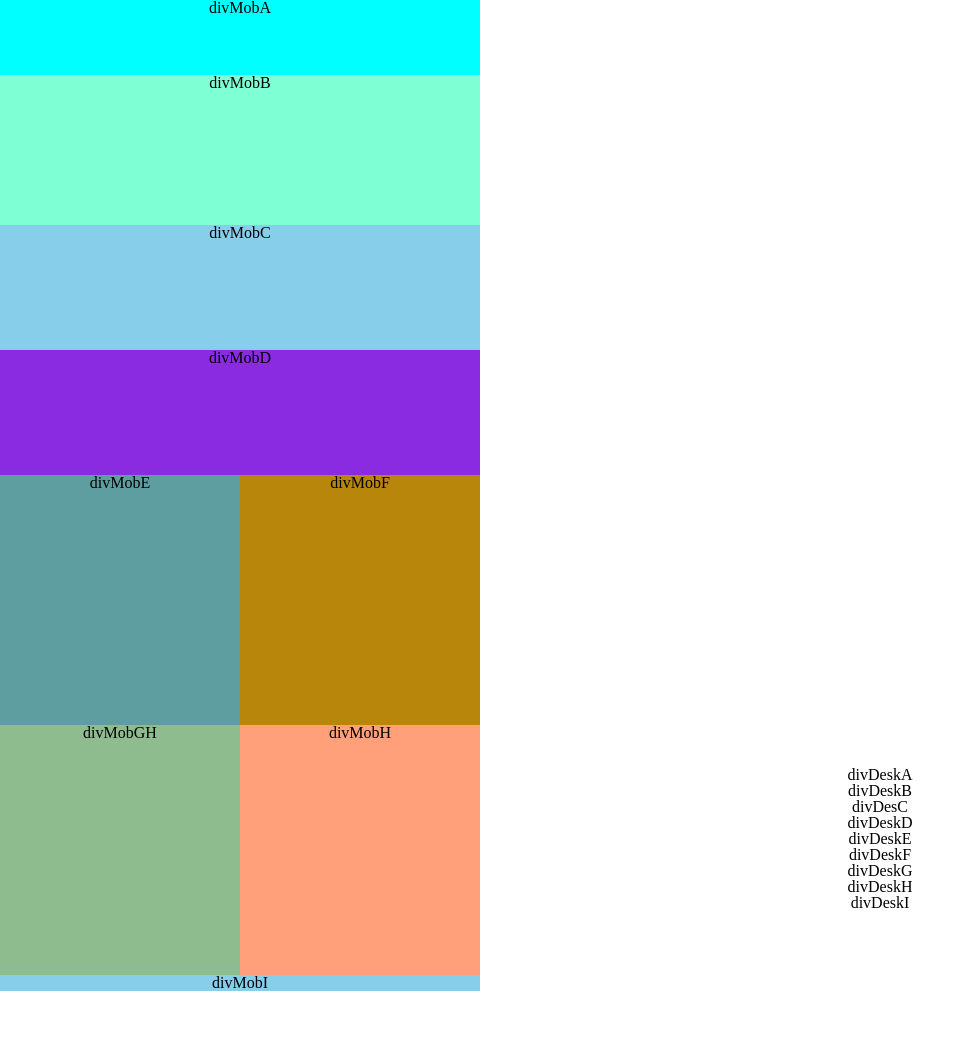
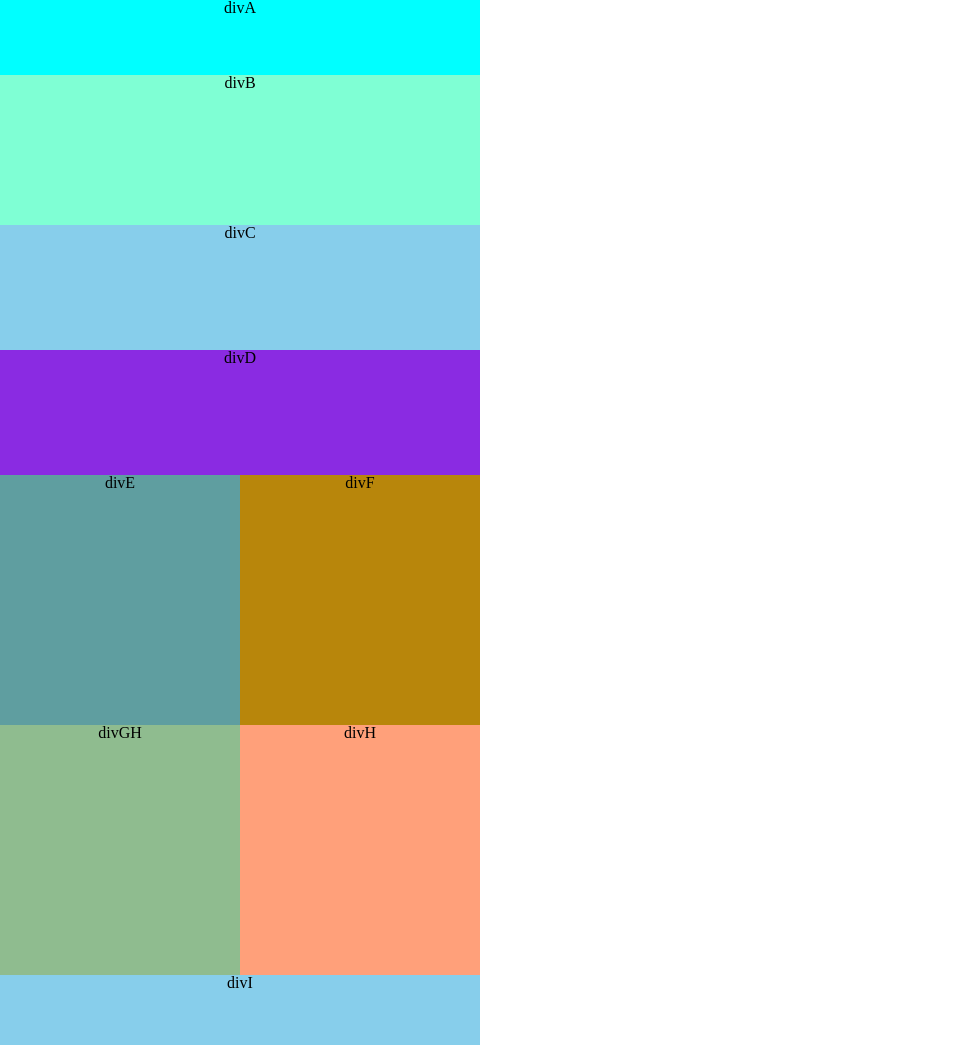
Before and after one commit to ilealm/lab-01, a plain HTML site: page index.html in a window 1280 px wide. Shown: the whole page, without its empty margins (0-975 px from the left). Before the commit the page ends 991 px from the top, so only its background shows below. Drawn offline with Linux system fonts and the light colour scheme.

Commit message:
Changes on index and layout

```diff
--- a/index.html
+++ b/index.html
@@ -9,35 +9,20 @@
 <body>
 <section id="mobileSeccion">
   <!-- Mobile structure -->
-  <div id="divMobA"> divMobA</div>
-  <div id="divMobB">divMobB </div>
-  <div id="divMobC"> divMobC</div>
-  <div id="divMobD"> divMobD</div>
-  <div id="divMobEF">
-    <div id="divMobE"> divMobE</div>
-    <div id="divMobF">divMobF </div>
+  <div id="divA"> divA</div>
+  <div id="divB">divB </div>
+  <div id="divC"> divC</div>
+  <div id="divD"> divD</div>
+  <div id="divEF">
+    <div id="divE"> divE</div>
+    <div id="divF">divF </div>
   </div>
-  <div id="divMobGH">
-    <div id="divMobG"> divMobGH</div>
-    <div id="divMobH"> divMobH</div>
+  <div id="divGH">
+    <div id="divG"> divGH</div>
+    <div id="divH"> divH</div>
   </div>
-  <div id="divMobI">divMobI </div>
+  <div id="divI"> divI </div>
 </section>
-<!-- Desktop structure -->
-<section>
-  <div id="divDeskA">divDeskA</div>
-  <div id="divDeskB">divDeskB</div>
-  <div id="divDeskCD">
-    <div id="divDesC"> divDesC </div>
-    <div id="divDeskD"> divDeskD</div>
-  </div>
-  <div id="divDeskEFGH">
-    <div id="divDeskE">divDeskE</div>
-    <div id="divDeskF"> divDeskF </div>
-    <div id="divDeskG"> divDeskG </div>
-    <div id="divDeskH"> divDeskH</div>
-  </div>
-  <div id="divDeskI"> divDeskI </div>
-</section>
+
 </body>
 </html>
--- a/style/base.css
+++ b/style/base.css
@@ -10,7 +10,6 @@ html, body, form {
   padding: 0;
   width: 100%;
   text-align: center;
-  vertical-align: middle;
   /* line-height: 45%;  */
 }
 
--- a/style/layout.css
+++ b/style/layout.css
@@ -4,63 +4,62 @@ Divide the page into sections. Layouts hold one or more modules together.
 
 #mobileSeccion {
   width: 480px;
-  height: 767px; /*  upgrated from 767px;the last div doesnt fit because already are 975px */
-
-  /* display:block;  */
+  height: 100%;
+  justify-content: center;
 }
 
-#divMobA {
+#divA {
   height: 75px;
   background-color: aqua;
-
-  /* TODO align text to the middle
-  line-height: -50%;
-  justify-content: center; */
 }
 
-#divMobB {
+#divB {
   height: 150px;
   background-color: aquamarine;
 }
 
+#divC, #divD{
+  height: 125px;
+}
 
-#divMobC {
-  height: 125px;
+#divC {
   background-color: skyblue;
 }
 
-#divMobD {
-  height: 125px;
+#divD {
   background-color: blueviolet;
 }
 
-#divMobE, #divMobF, #divMobG, #divMobH {
+#divE, #divF, #divG, #divH {
   width: 240px;
   height: 250px;
   float: left;
 }
 
-#divMobE {
+#divE {
   background-color: cadetblue;
 }
 
-#divMobF {
+#divF {
   background-color: darkgoldenrod;
 }
 
-#divMobG {
+#divG {
   background-color: darkseagreen;
 }
 
-#divMobH {
+#divH {
   background-color: lightsalmon;
 }
 
-#divMobI {
-  width: 480px;
-  /* height: 70px;    */
+#divI {
+  clear: left;
+  height: 70px;
   background-color: skyblue;
 }
+
+
+
 /* #header, #article, #footer {
   width: 960px;
   margin: auto;
--- a/style/state.css
+++ b/style/state.css
@@ -9,6 +9,8 @@ different views like the home page or the inside page.
   background-color: purple;
   color: white;
 }
+a { color: #039; }
+a:hover { color: #03C; }
 
 .is-tab-active {
   background-color: white;
```
